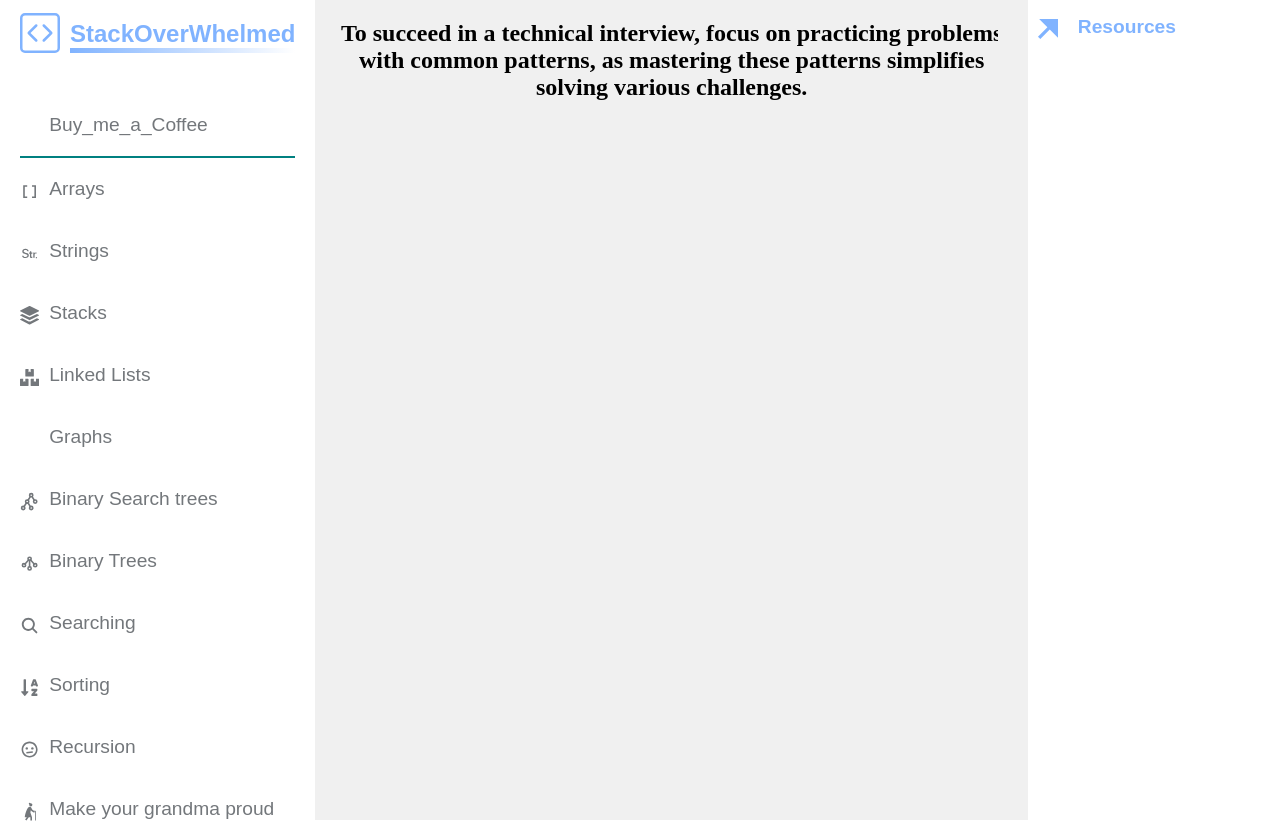
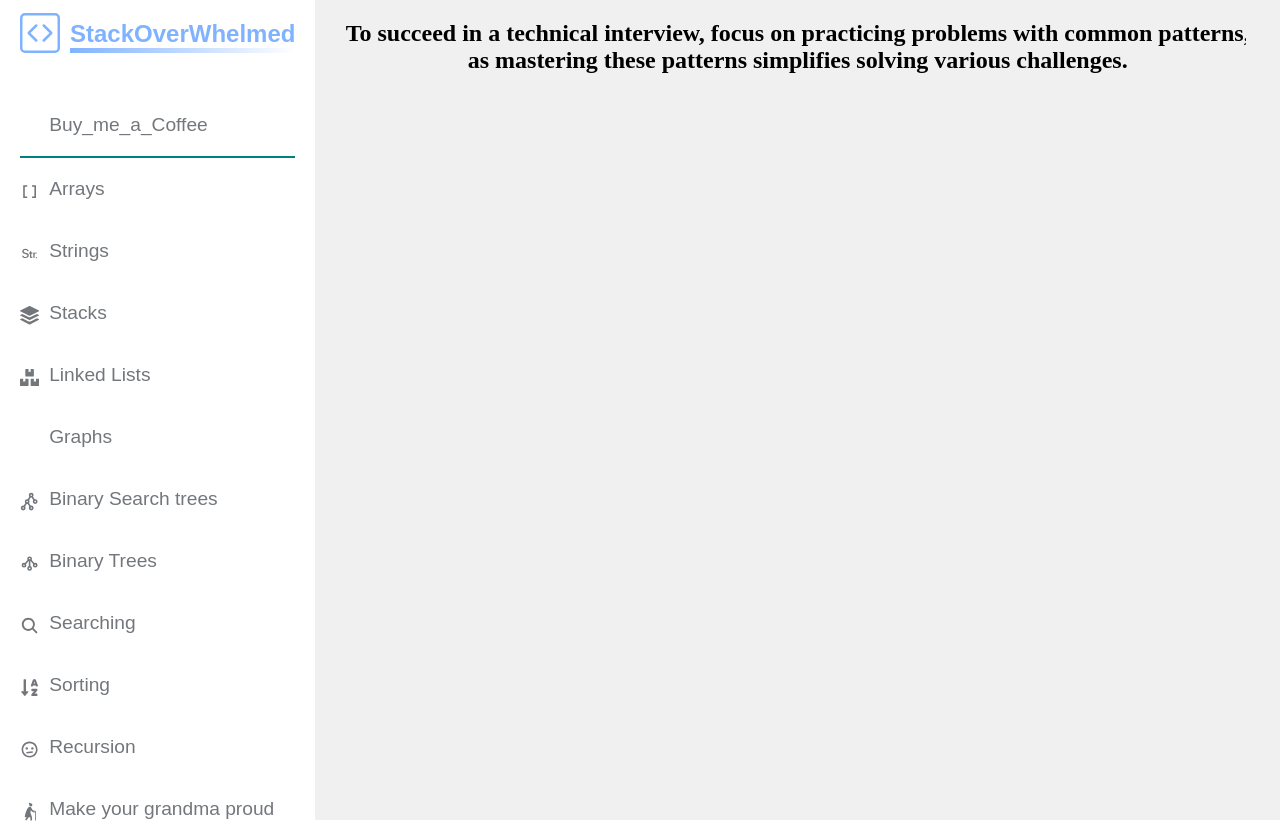
Before and after one commit to adam-marey/StackOverWhelmed, a React (Vite) app: page / in a window 1280 px wide. Built offline with nearby package versions, Linux system fonts and the light colour scheme; some icons are missing; the HTML template or start-up script is replaced by a standard one.

Commit message:
removed side menu

```diff
--- a/src/App.jsx
+++ b/src/App.jsx
@@ -6,7 +6,6 @@ import CategoryPage from './components/CategoryPage';
 import ArraysPage from './components/Topics/ArraysPage';
 import Strings from './components/Topics/Strings';
 import Buy_me_a_Coffee from './components/Topics/Buy_me_a_Coffee';
-import RightSlide from './components/rightSlide/RightSlide';
 const App = () => {
   const [selectedCategory, setSelectedCategory] = useState(null);
 
@@ -27,7 +26,6 @@ const App = () => {
           element={<Home selectedCategory={selectedCategory} />}
         />
       </Routes>
-      <RightSlide />
     </div>
   );
 };
--- a/src/components/rightSlide/RightSlide.css
+++ /dev/null
@@ -1,7 +0,0 @@
-.title-section {
-  font-size: 1.2rem;
-  margin-bottom: 20px;
-  margin-left: 10px;
-  color: #80b3ff;
-  position: relative;
-}
--- a/src/components/rightSlide/RightSlide.jsx
+++ /dev/null
@@ -1,18 +0,0 @@
-import React from 'react';
-import './RightSlide.css';
-import { RiArrowRightUpFill } from 'react-icons/ri';
-const RightSlide = () => {
-  return (
-    <div
-      className="right-side-menu"
-      style={{ height: '100vh', width: '30rem' }}
-    >
-      <div className="logo">
-        <RiArrowRightUpFill style={{ marginTop: '9px' }} />
-        <h2 className="title-section">Resources</h2>
-      </div>
-    </div>
-  );
-};
-
-export default RightSlide;
```
